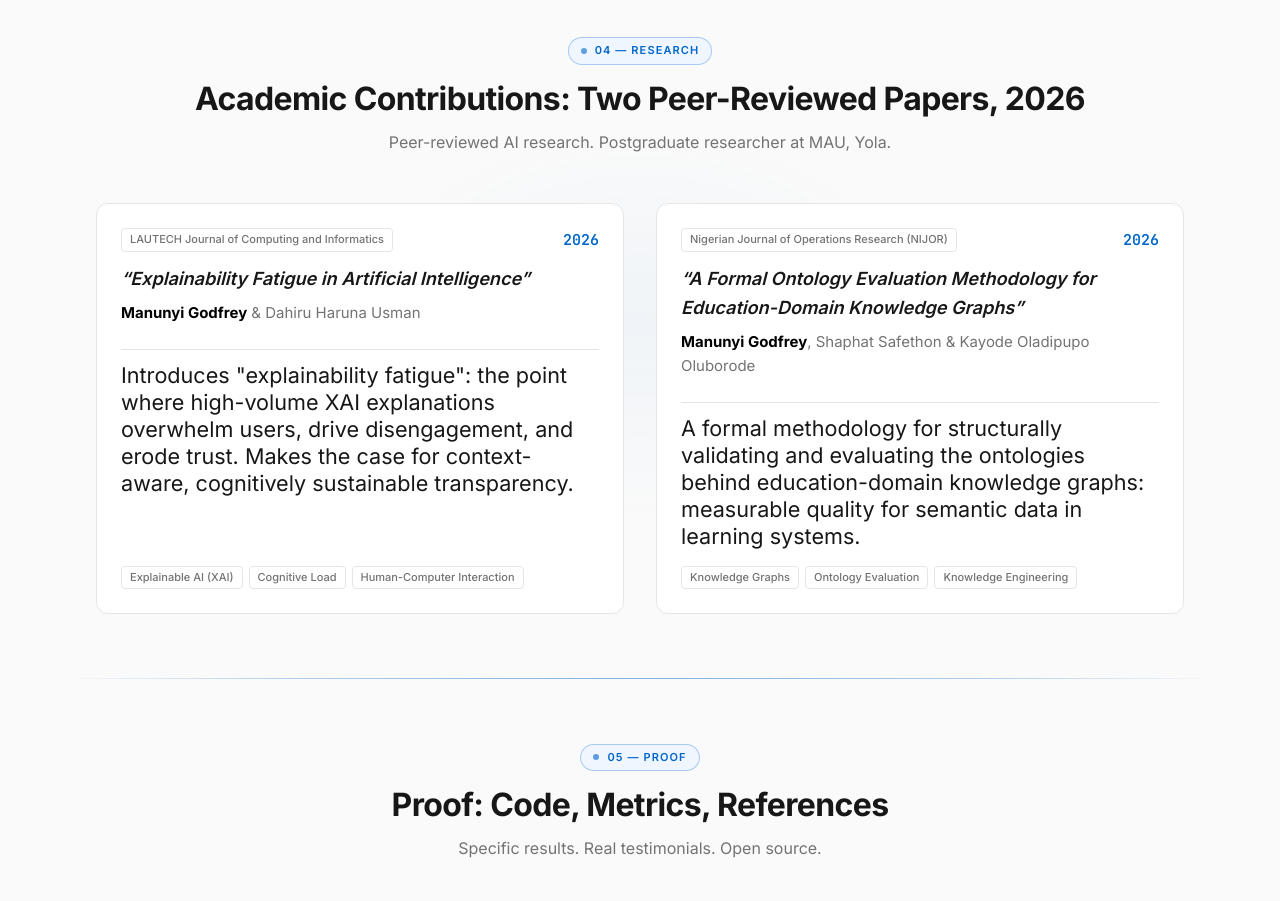
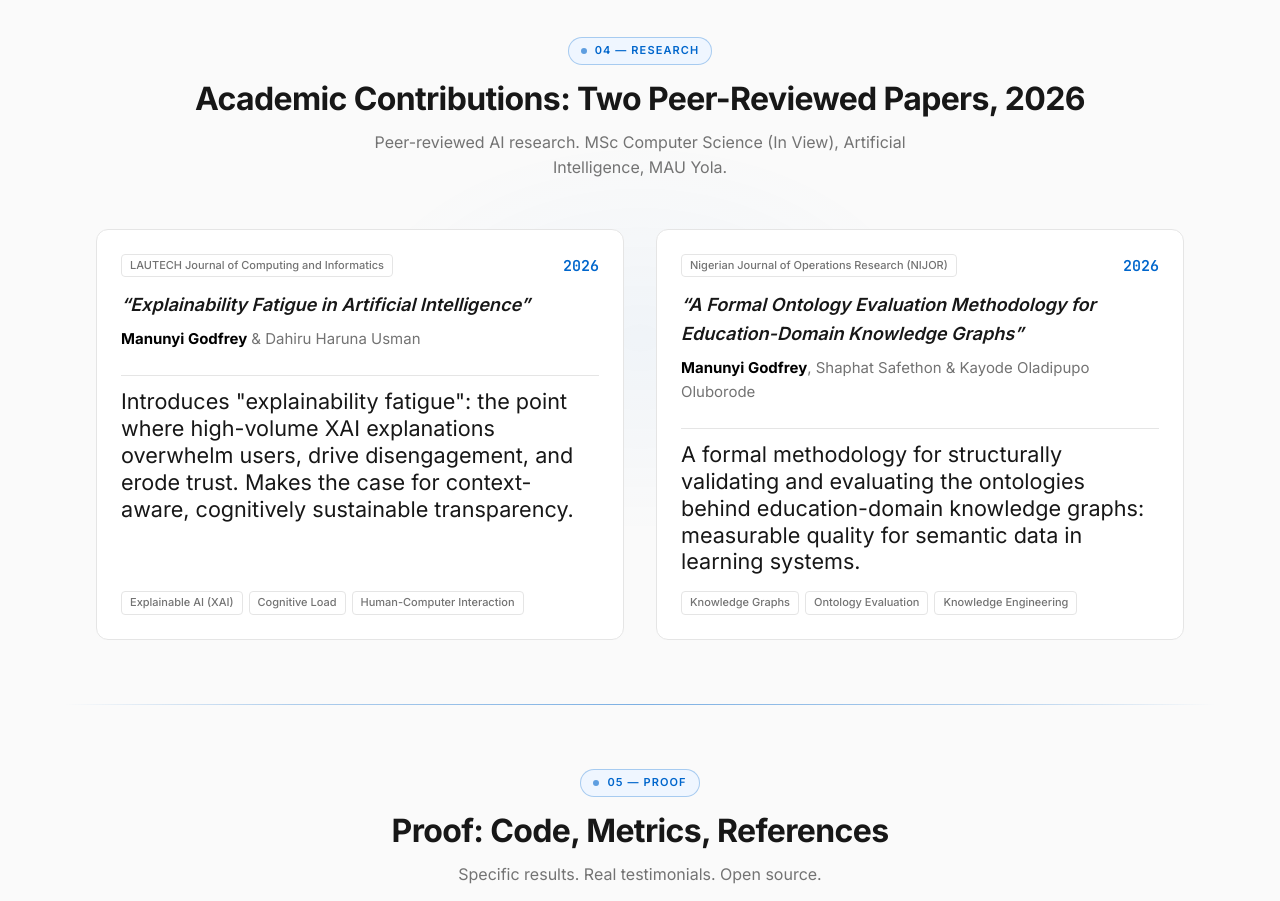
Before and after one commit to mofrey-max/portfolio, a Next.js app: page / in a window 1280 px wide. Shown: the part 4240-5141 px from the top of the page. Built offline with nearby package versions, Linux system fonts and the light colour scheme.

Commit message:
Add MSc Computer Science (Artificial Intelligence, In View) at MAU Yola to CV education and academic intro

```diff
--- a/src/components/sections/Research.tsx
+++ b/src/components/sections/Research.tsx
@@ -47,7 +47,7 @@ export function Research() {
         <div className="section-header-immersive reveal-section">
           <span className="section-badge">04 — Research</span>
           <h2 id="research-heading">Academic Contributions: Two Peer-Reviewed Papers, 2026</h2>
-          <p>Peer-reviewed AI research. Postgraduate researcher at MAU, Yola.</p>
+          <p>Peer-reviewed AI research. MSc Computer Science (In View), Artificial Intelligence, MAU Yola.</p>
         </div>
 
         <div className="grid-immersive reveal-stagger">
```
Also changed, not shown: 1 other file (tests, documents, lock files or other folders).
